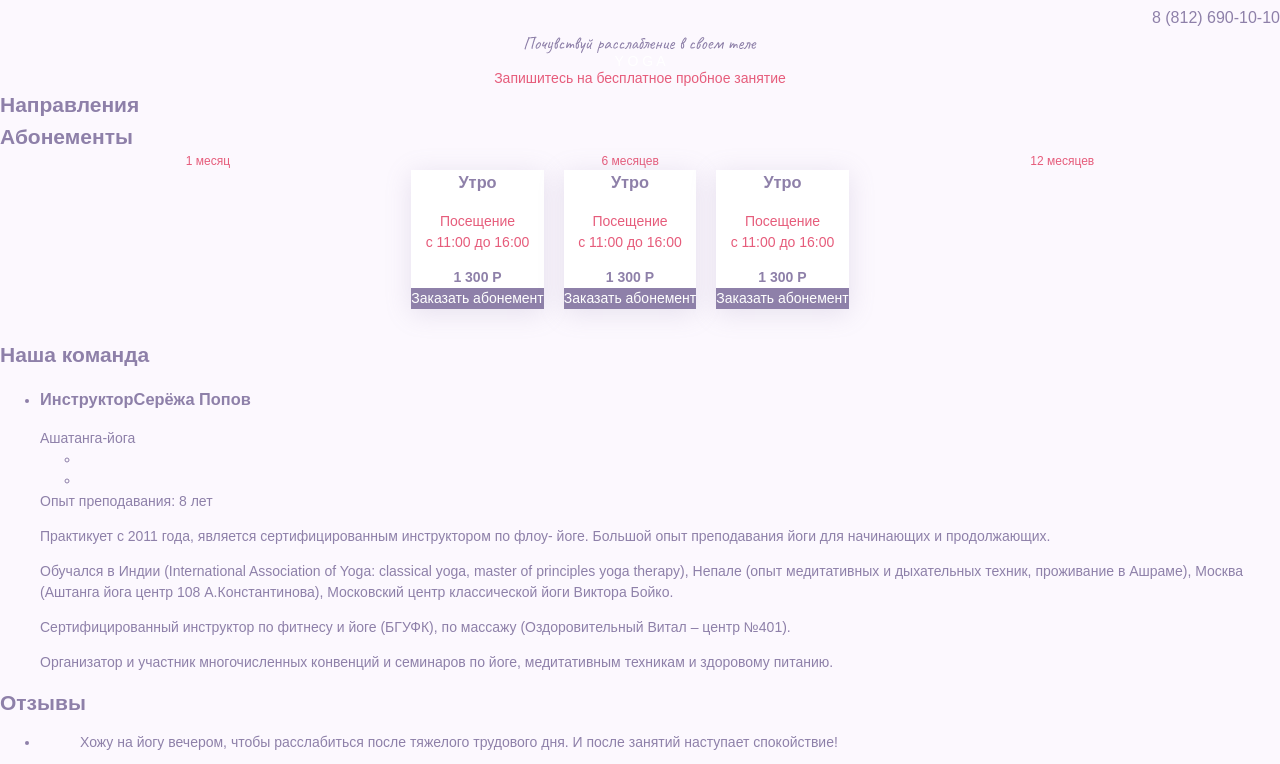
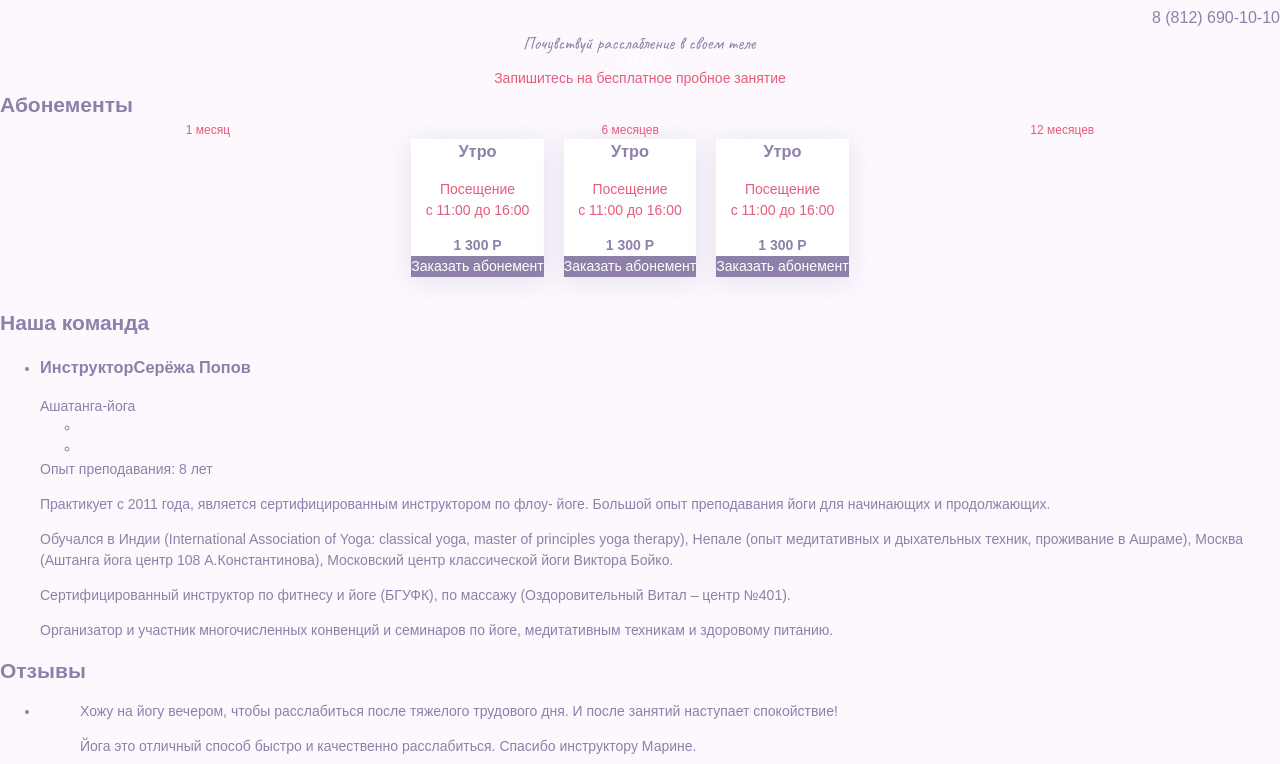
Before and after one commit to b-612/yoga, a website: page source/index.html in a window 1280 px wide. Shown: the top 764 px of the page. Drawn offline with nearby package versions, Linux system fonts and the light colour scheme; files that its build step writes are made by us from their sources; no server answers.

Commit message:
Дорабатывает поведение при ошибке ответа на xhr запрос

```diff
--- a/source/js/directions.js
+++ b/source/js/directions.js
@@ -50,11 +50,5 @@
     section.find('.directions__list').append(fragment);
   };
 
-
-
-  var doNothing = function () {
-
-  };
-
-  window.backend.getItems(DIRECTIONS_URL, makeDirections, doNothing);
+  window.backend.getItems(DIRECTIONS_URL, makeDirections, window.items.removeSection(section));
 })();
--- a/source/js/items.js
+++ b/source/js/items.js
@@ -82,9 +82,16 @@
     return picture;
   };
 
+  var removeSection = function (section) {
+    return function () {
+      section.remove();
+    }
+  };
+
   window.items = {
     makeElemOrAttr: makeElemOrAttr,
     makeItemImage: makeItemImage,
-    setImgAttr: setImgAttr
+    setImgAttr: setImgAttr,
+    removeSection: removeSection
   };
 })();
--- a/source/sass/blocks/direction.scss
+++ b/source/sass/blocks/direction.scss
@@ -21,6 +21,7 @@
   @media (max-width: $mobile-max-width) {
     width: 250px;
     min-height: 100px;
+    margin-bottom: -4px;
   }
 }
 
```
